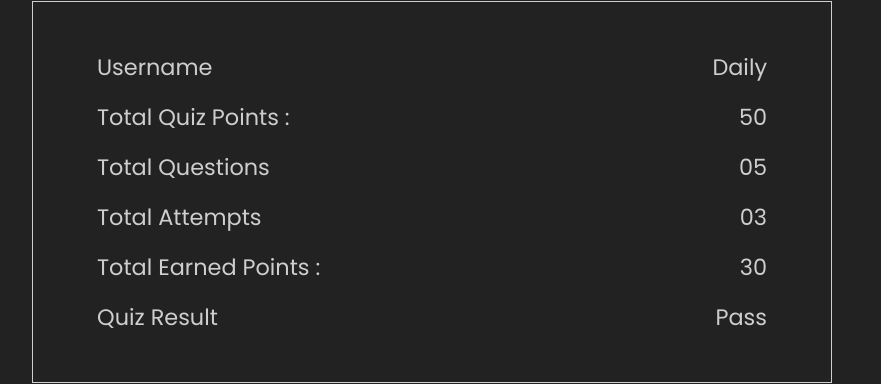
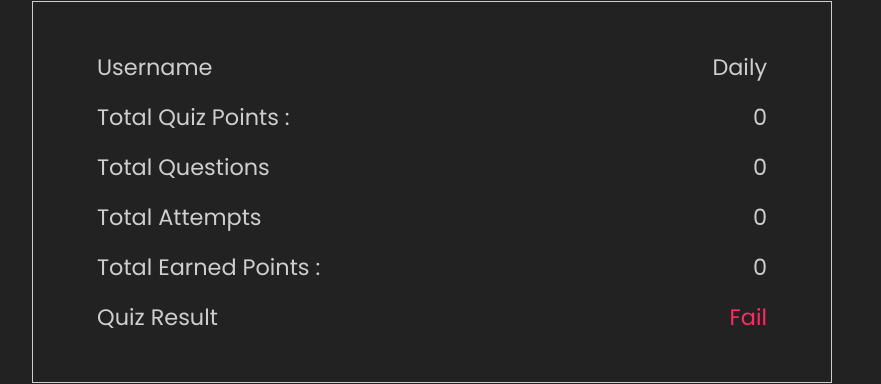
Before and after one commit to Arul-1911/mern-quiz-app, a React (Create React App) app: page /result in a window 1280 px wide. Shown: the part 234-618 px from the top of the page, without its empty margins (208-1089 px from the left). Built offline with nearby package versions, Linux system fonts and the light colour scheme.

Commit message:
Finished Ui

```diff
--- a/src/Redux/question_reducer.js
+++ b/src/Redux/question_reducer.js
@@ -9,15 +9,36 @@ export const questionReducer = createSlice({
    },
    reducers:{
       startExamAction : (state,action) => {
+         let { question, answers } = action.payload;
+         return {
+           ...state,
+           queue: question,
+           answers,
+         };
+      },
+      moveNextAction : (state) => {
          return {
             ...state,
-            queue : action.payload
+            trace : state.trace+1
          }
+      },
+      movePrevAction : (state) => {
+         return {
+            ...state,
+            trace : state.trace-1
+         }
+      },
+      resetAllAction : () => {
+         return {
+           queue: [],
+           answers: [],
+           trace: 0,
+         };
       }
    }
 })
 
 
-export const { startExamAction} = questionReducer.actions;
+export const { startExamAction, moveNextAction, movePrevAction, resetAllAction} = questionReducer.actions;
 
 export default questionReducer.reducer;
--- a/src/Redux/result_reducer.js
+++ b/src/Redux/result_reducer.js
@@ -9,11 +9,24 @@ export const resultReducer = createSlice({
    reducers: {
       setUserId : (state,action) => {
          state.userId = action.payload
+      },
+      pushResultAction : (state, action) => {
+         state.result.push(action.payload)
+      },
+      updateResultAction : (state,action) => {
+         const {trace, checked} = action.payload;
+         state.result.fill(checked, trace,trace+1)
+      },
+      resetResultAction : () => {
+         return {
+           userId: null,
+           result: [],
+         };
       }
    }
 });
 
 
-export const { setUserId } = resultReducer.actions;
+export const { setUserId , pushResultAction, resetResultAction, updateResultAction} = resultReducer.actions;
 
 export default resultReducer.reducer
--- a/src/components/Questions.jsx
+++ b/src/components/Questions.jsx
@@ -1,44 +1,60 @@
 import React, { useState, useEffect } from 'react';
-import data from '../database/data';
+import { useSelector, useDispatch } from 'react-redux'
 
 
 //custom hook
 import { useFetchQuestion } from './hooks/Fetch_question';
+import { updateResult } from './hooks/setResult';
 
-function Questions() {
+function Questions({ onChecked }) {
 
    const [checked,setChecked] = useState(undefined);
+   const { trace } = useSelector(state => state.questions);
+   const result = useSelector(state => state.result.result)
   const { isLoading , apiData, serverError} = useFetchQuestion()
-   const question = data[0];
+
+
+   const questions = useSelector(
+     (state) => state.questions.queue[state.questions.trace]);
+     const dispatch = useDispatch()
 
    useEffect(() => {
-      console.log(isLoading)
-   },[isLoading])
+    dispatch(updateResult({trace, checked}))
+   },[checked]);
 
-   function onSelect(){
-      // console.log('radio button change');
+   function onSelect(i){
+      onChecked(i)
+      setChecked(i)
+       dispatch(updateResult({ trace, checked }));
    }
 
+   if(isLoading){
+    return <h3 className='text-light'>isLoading</h3>
+   }
+
+   if(serverError){
+    return <h3 className="text-light">{serverError || 'Unknown Error'}</h3>;
+   }
 
   return (
     <div className="questions">
-      <h2 className="text-light">{question.question}</h2>
+      <h2 className="text-light">{questions?.question}</h2>
 
-      <ul key={question.id}>
-        {question.options.map((ques, index) => (
+      <ul key={questions?.id}>
+        {questions?.options.map((ques, index) => (
           <li key={index}>
             <input
               type="radio"
               value={true}
               name="options"
               id={`q${index}-option`}
-              onChange={onSelect}
+              onChange={() => onSelect(index)}
             />
 
             <label className="text-primary" htmlFor={`q${index}-option`}>
              {ques}
             </label>
-            <div className="check"></div>
+            <div className={`check ${result[trace] === index ? 'checked' : ''}`}></div>
           </li>
         ))}
       </ul>
--- a/src/components/Quiz.jsx
+++ b/src/components/Quiz.jsx
@@ -1,37 +1,71 @@
-import React, { useEffect } from 'react';
+import React, { useEffect, useState } from 'react';
 import Questions from './Questions';
+import {MoveNextQuestion , MovePrevQuestion} from'./hooks/Fetch_question';
+import { pushAnswer } from './hooks/setResult';
+import { Navigate } from 'react-router-dom'
 
 //redux store import
-import { useSelector } from 'react-redux';
+import { useSelector, useDispatch } from 'react-redux';
+
 
 function Quiz() {
 
- const state = useSelector((state) => state);
+  const [check,setCheck] = useState(undefined)
 
- useEffect(() => {
-  // console.log(state);
- },[])
+ const result = useSelector((state) => state.result.result);
+  const { queue , trace } = useSelector(state => state.questions)
 
+
+ const dispatch = useDispatch()
 
   // next button event handler
   function onNext() {
-    console.log("next");
+    if(trace < queue.length){
+         dispatch(MoveNextQuestion());
+
+         //insert a new result in the array
+       if(result.length <= trace){
+          dispatch(pushAnswer(check));
+       }
+    }
+
+    //result value of the checked variable
+    setCheck(undefined)
   }
   // prev button event handler
   function onPrev() {
-    console.log("prev");
+    if(trace > 0){
+   dispatch(MovePrevQuestion())
+    }
   }
+
+
+  function onChecked(check){
+    setCheck(check)
+    console.log(check)
+  }
+
+  //after the last question
+  if(result.length && result.length >= queue.length){
+    return <Navigate to={"/result"} replace={true}></Navigate>;
+  }
+
+
   return (
     <div className="container">
       <h1 className="title text-light">Quiz Application</h1>
 
       {/* questions component */}
-      <Questions/>
+      <Questions onChecked={onChecked}/>
 
       <div className="grid">
+        { trace > 0 ?
         <button className="btn prev" onClick={onPrev}>
           Prev
         </button>
+        : <div></div>
+        }
+
         <button className="btn next" onClick={onNext}>
           Next
         </button>
--- a/src/components/Result.jsx
+++ b/src/components/Result.jsx
@@ -1,12 +1,39 @@
-import React from 'react';
+import React, { useEffect } from 'react';
 import '../styles/result.css';
 import { Link } from 'react-router-dom';
 import ResultTable from './ResultTable';
+import { useDispatch , useSelector } from 'react-redux';
+import {
+  attemps_Number,
+  earnPoints_Number,
+  flagResult,
+} from "../helper/helper";
+
+//import Actions
+import { resetAllAction } from '../Redux/question_reducer';
+import { resetResultAction } from '../Redux/result_reducer';
 
 function Result() {
 
-  function onStart(){
-    console.log('onStart')
+  const disPatch = useDispatch()
+  const {
+    questions: { queue, answers },
+    result: { result, userId },
+  } = useSelector((state) => state);
+
+  useEffect(() => {
+    console.log(flag);
+  })
+
+const totalPoints = queue.length * 10;
+const attempts = attemps_Number(result);
+const earnPoints = earnPoints_Number(result,answers,10);
+const flag = flagResult(totalPoints,earnPoints)
+
+
+  function onRestart() {
+    disPatch(resetAllAction())
+    disPatch(resetResultAction())
   }
 
   return (
@@ -20,28 +47,28 @@ function Result() {
       </div>
       <div className="flex">
         <span>Total Quiz Points : </span>
-        <span className='bold'>50</span>
+        <span className='bold'>{totalPoints || 0}</span>
       </div>
       <div className="flex">
         <span>Total Questions</span>
-        <span className='bold'>05</span>
+        <span className='bold'>{queue.length || 0}</span>
       </div>
       <div className="flex">
         <span>Total Attempts</span>
-        <span className='bold'>03</span>
+        <span className='bold'>{attempts || 0}</span>
       </div>
       <div className="flex">
         <span>Total Earned Points : </span>
-        <span className='bold'>30</span>
+        <span className='bold'>{earnPoints || 0}</span>
       </div>
       <div className="flex">
         <span>Quiz Result </span>
-        <span className='bold'>Pass</span>
+        <span style={{color:`${flag ? '#2aff95': '#ff2a66'}`}} className='bold'>{flag ? "Pass" : "Fail"}</span>
       </div>
     </div>
 
     <div className="start">
-      <Link className='btn' to={'/'} onClick={onStart}>Restart</Link>
+      <Link className='btn' to={'/'} onClick={onRestart}>Restart</Link>
     </div>
 
     {/* result table */}
--- a/src/components/hooks/Fetch_question.jsx
+++ b/src/components/hooks/Fetch_question.jsx
@@ -1,7 +1,7 @@
 import { useEffect, useState } from "react";
 import { useDispatch } from "react-redux";
 import * as Action from "../../Redux/question_reducer";
-import data from "../../database/data";
+import data, { answers } from "../../database/data";
 
 export const useFetchQuestion = () => {
   const dispatch = useDispatch();
@@ -18,8 +18,8 @@ export const useFetchQuestion = () => {
 
         if (question.length > 0) {
           setIsLoading(false);
-          setApiData(question);
-          dispatch(Action.startExamAction(question));
+          setApiData({ question, answers });
+          dispatch(Action.startExamAction({ question, answers }));
         } else {
           throw new Error("No questions available");
         }
@@ -32,3 +32,21 @@ export const useFetchQuestion = () => {
 
   return { isLoading, apiData, serverError };
 };
+
+//move action dispatch next question function
+export const MoveNextQuestion = () => async (dispatch) => {
+  try {
+    dispatch(Action.moveNextAction())
+  } catch (error) {
+    console.error(error)
+  }
+}
+
+//move action dispatch prev question function
+export const MovePrevQuestion = () => async (dispatch) => {
+  try {
+    dispatch(Action.movePrevAction())
+  } catch (error) {
+    console.error(error)
+  }
+}
--- /dev/null
+++ b/src/components/hooks/setResult.js
@@ -0,0 +1,17 @@
+import * as Action from '../../Redux/result_reducer'
+
+export const pushAnswer = (result) =>  async (dispatch) => {
+   try {
+      await dispatch(Action.pushResultAction(result))
+   } catch (error) {
+      console.log(error)
+   }
+}
+
+export const updateResult = (index) => async (dispatch) => {
+   try {
+      dispatch(Action.updateResultAction(index))
+   } catch (error) {
+      console.log(error)
+   }
+}
--- /dev/null
+++ b/src/helper/helper.js
@@ -0,0 +1,13 @@
+
+
+export function attemps_Number(result){
+   return result.filter(r => r !== undefined).length;
+}
+
+export function earnPoints_Number(result,answer,point){
+   return result.map((element,i) => answer[i] === element).filter(i => i).map(i => point).reduce((prev,current) => prev+current,0)
+}
+
+export function flagResult(totalpoints,earnpoints){
+   return (totalpoints * 50/100) < earnpoints
+}
```
